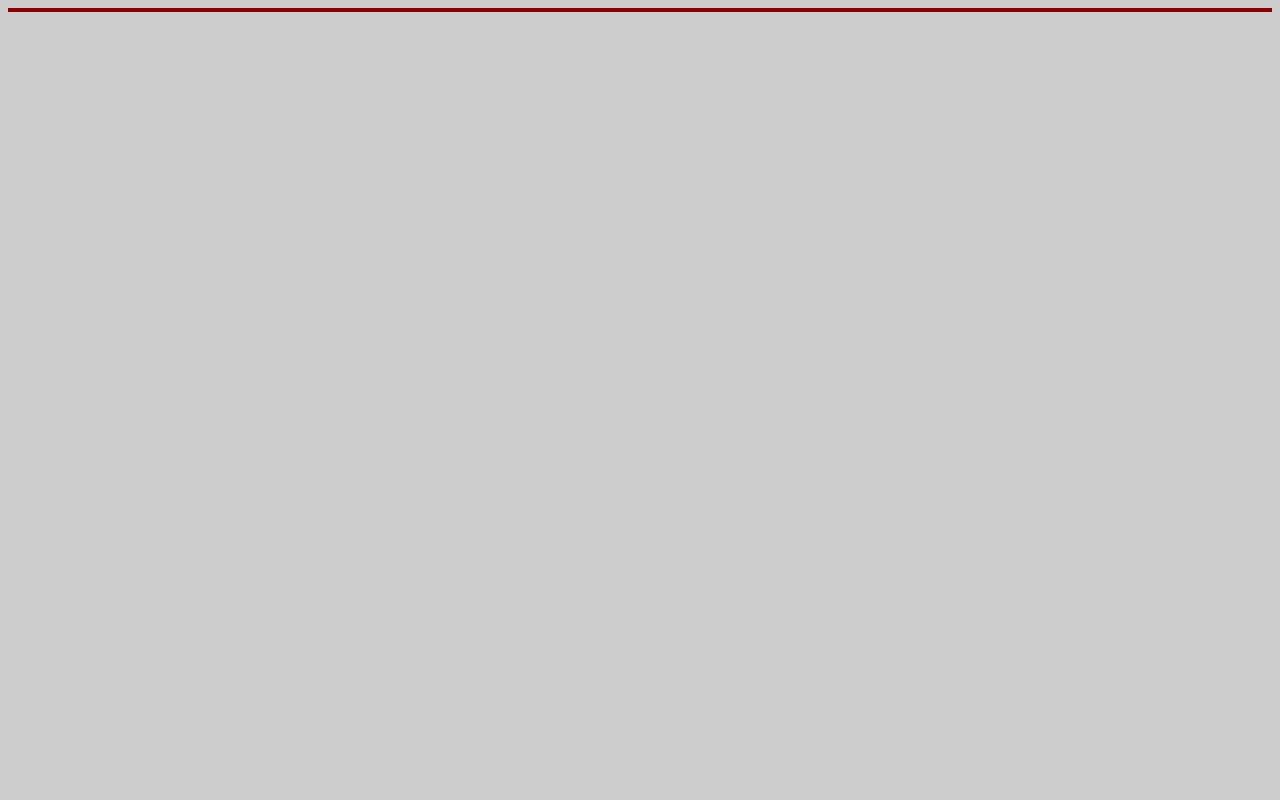
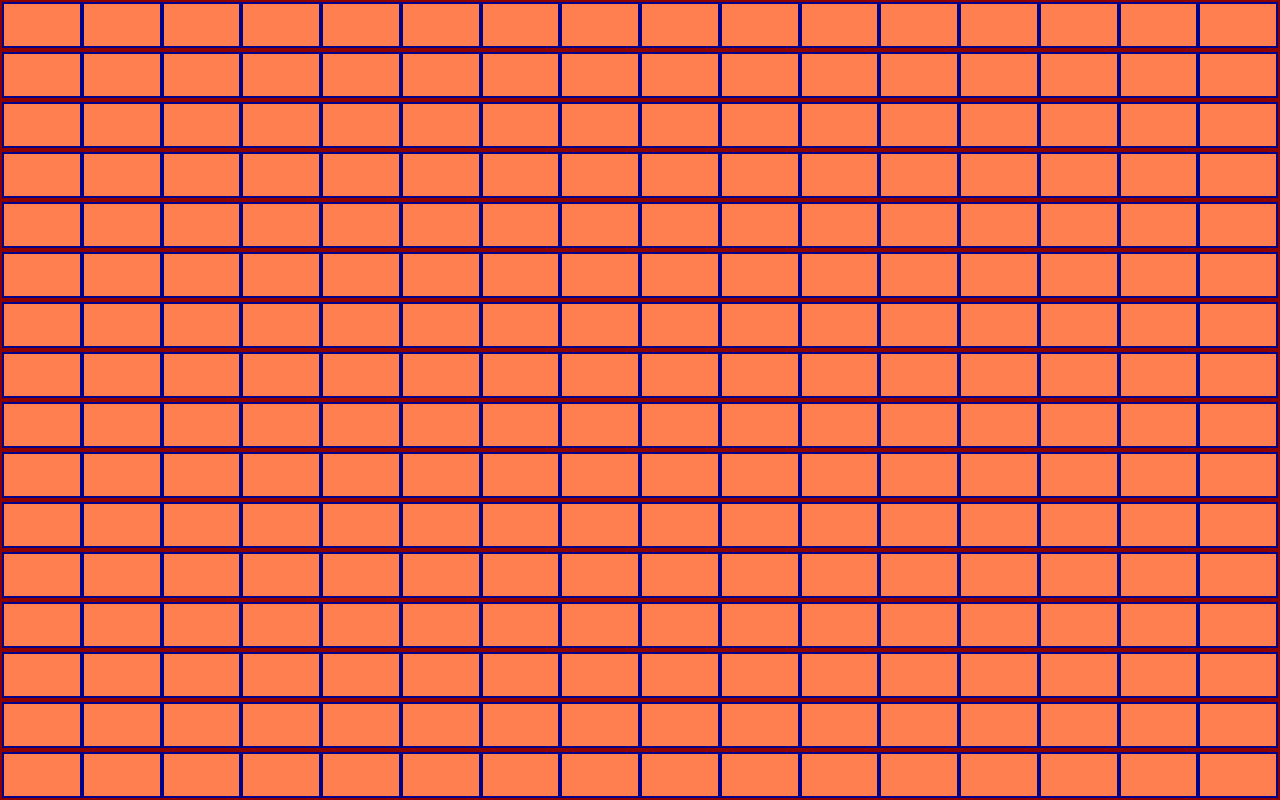
Before and after one commit to pullant/sketchable, a plain HTML site: page index.html in a window 1280 px wide. Drawn offline with Linux system fonts and the light colour scheme.

Commit message:
Create 16x16 grid

```diff
--- a/script.js
+++ b/script.js
@@ -1,3 +1,24 @@
 let body = document.querySelector("body"); // select body
-let div = document.createElement("div"); // create div
-body.appendChild(div);
+body.setAttribute("id", "container");
+body.setAttribute("style", "display: flex; flex-direction: column; height: 100vh; margin: 0;");
+
+let rows = [];
+for (let i = 0; i < 16; i++) {
+	rows[i] = `row${i}`;
+}
+
+let columns = [];
+for (let i = 0; i < 16; i++) {
+	columns[i] = `column${i}`;
+}
+
+rows.forEach((row) => {
+	row = document.createElement("div");
+	row.setAttribute("style", "display: flex; flex: 1; border: solid 2px darkred; background-color: coral;");
+	columns.forEach((column) => {
+		column = document.createElement("div");
+		column.setAttribute("style", "flex: 1; border: solid 2px darkblue; background-color: coral;");
+		row.appendChild(column);
+	});
+	body.appendChild(row);
+});
--- a/style.css
+++ b/style.css
@@ -2,7 +2,9 @@
 	background-color: #ccc;
 }
 
+body {
+}
+
 div {
-	border: solid 2px darkred;
-	background-color: coral;
+
 }
```
